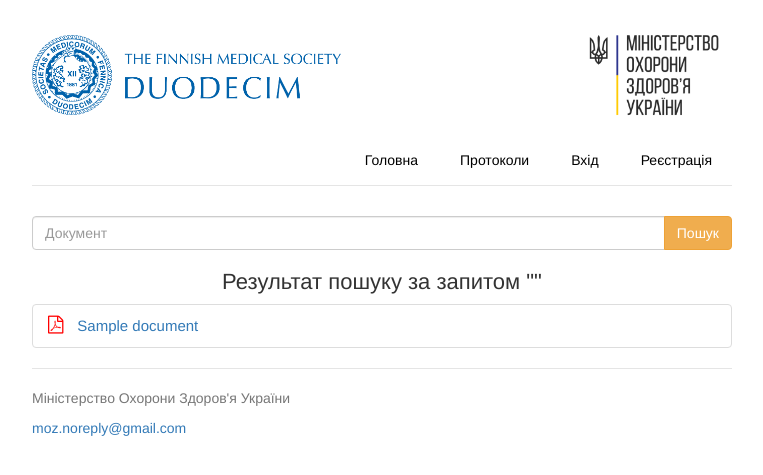
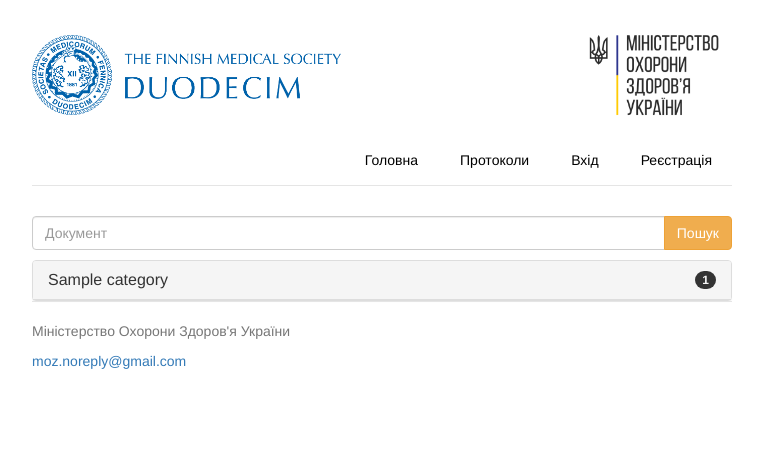
Before and after one commit to ochzhen/moz, a Flask app: template moz/templates/search.html in a window 1280 px wide. Shown: the top 475 px of the page, without its empty margins (258-1021 px from the left). Run offline with Flask 2, Linux system fonts and the light colour scheme; the template is opened without the code that fills it: most values are stand-ins (such as "Sample title", 1, 10 or a date in 2020); some libraries are stand-ins or nearby versions.

Commit message:
Fix search (#39)

```diff
--- a/moz/main/services.py
+++ b/moz/main/services.py
@@ -17,9 +17,10 @@
     if type(query) == str or type(query) == unicode:
         query = u'%%%s%%' % query
         documents = MOZDocument.select().where(MOZDocument.title.contains(query)).order_by(MOZDocument.title.asc())
-        if not documents or len(documents) == 0:
+        categories = Category.select().order_by(Category.title.asc())
+        if not documents or len(documents) == 0 or not categories or len(categories) == 0:
             return []
-        return documents
+        return prefetch(categories, documents)
     return []
 
 def get_document_by_id(id):
--- a/moz/templates/search.html
+++ b/moz/templates/search.html
@@ -2,26 +2,38 @@
 {% block body %}
     <form method="get" action="/search" id="search-form">
         <div class="input-group">
-            <input type="text" class="form-control" placeholder="Документ" name="query" required />
+            <input type="text" class="form-control" placeholder="Документ" name="query" required/>
             <span class="input-group-btn">
                   <input class="btn btn-warning" type="submit" value="Пошук" form="search-form"/>
                 </span>
         </div>
     </form>
-    {% if documents|length > 0 %}
-        <h3 class="keyword-title">Результат пошуку за запитом "<span class="keyword">{{ query }}</span>"</h3>
-        <div class="panel-group" id="accordion">
+    {% if categories|length > 0 %}
+        {% for c in categories %}
+            {% if c.documents|length > 0 %}
+                <div class="panel panel-default">
+                    <div class="panel-heading">
+                        <h4 class="panel-title">
+                            <a data-toggle="collapse" data-parent="#accordion" href="#collapse{{ c.id }}">
+                                {{ c.title }} <span class="badge pull-right">{{ c.documents|length }}</span>
+                            </a>
+                        </h4>
+                    </div>
+                    <div id="collapse{{ c.id }}" class="panel-collapse collapse">
                         <ul class="list-group">
-                {% for d in documents %}
+                            {% for d in c.documents %}
                                 <li class="list-group-item">
                                     <i class="fa fa-file-pdf-o" style="font-size:18px;color:red"> </i>
-                    <a href="{{ d.get_file_url() }}">
+                                    <a href="{{ d.get_url() }}" target="_blank">
                                         <span class="document-title">{{ d.title }}</span>
                                     </a>
                                 </li>
                             {% endfor %}
                         </ul>
                     </div>
+                </div>
+            {% endif %}
+        {% endfor %}
     {% else %}
         <h3 class="keyword-title">
             На жаль, за запитом "<span class="keyword">{{ query }}</span>" нічого не знайдено.
@@ -30,6 +42,14 @@
         </h3>
     {% endif %}
     <style>
+        .panel-title > a {
+            text-decoration: none;
+        }
+
+        .panel-default {
+             margin-bottom: 0px;
+        }
+
         form {
             margin-bottom: 10px;
         }
```
Also changed, not shown: moz/main/views.py (+4 -4 lines). Lines whose indentation alone changed are shown as unchanged.
